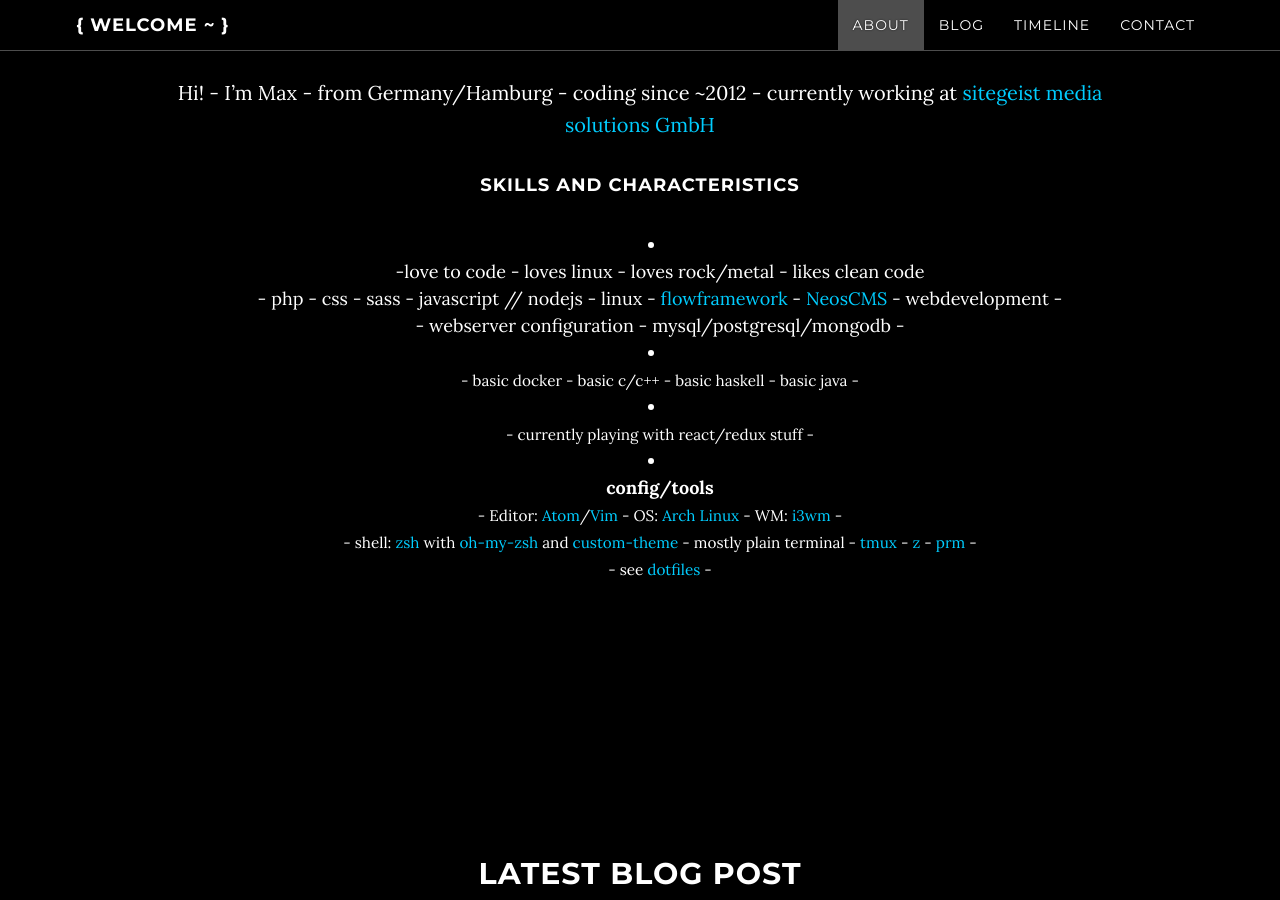
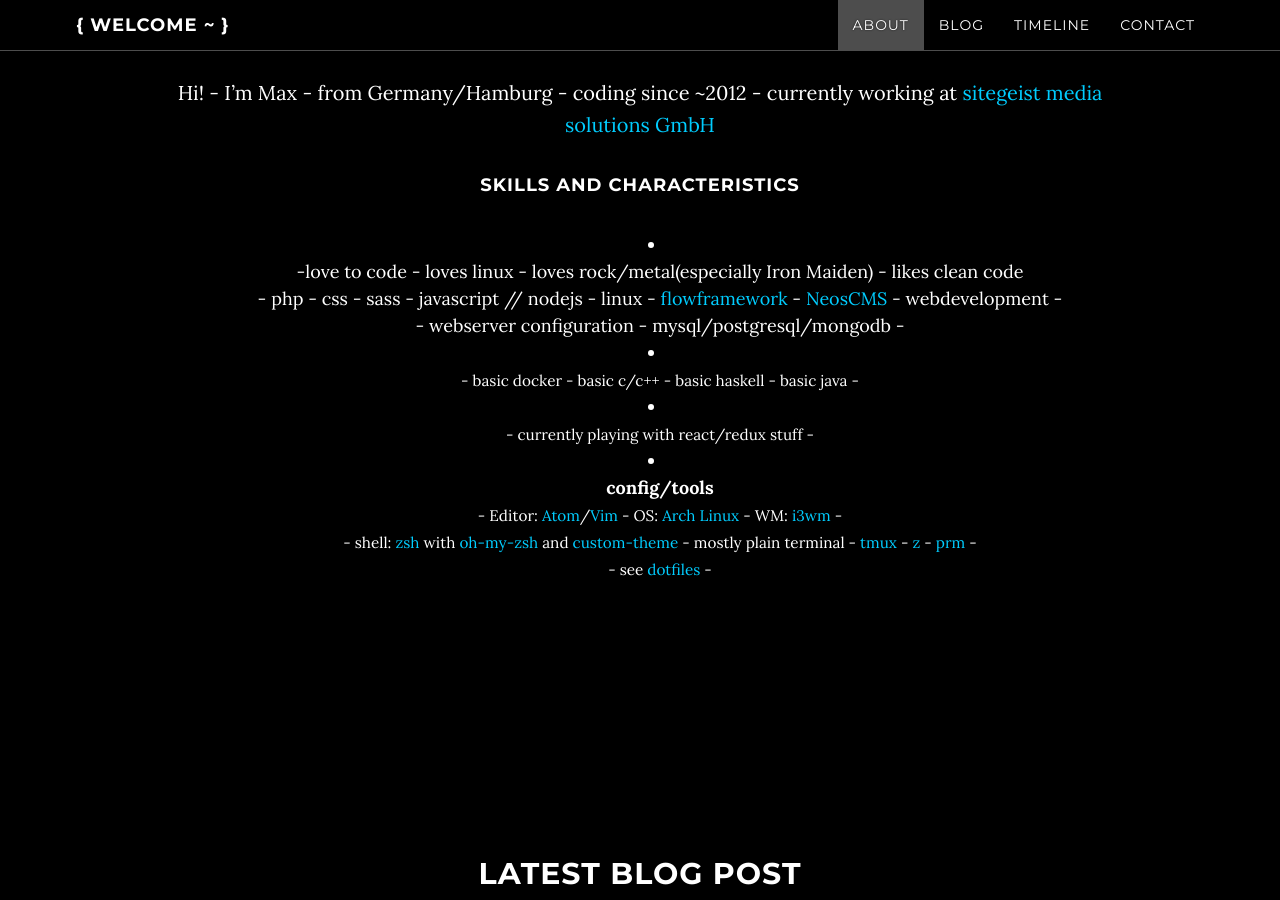
Before and after one commit to mstruebing/mstruebing.github.io, a Jekyll site: the page built from index.html, in a window 1280 px wide and 900 px high, scrolled down 1141 px. Built offline with Jekyll 4.4.1, drawn with Linux system fonts in a browser that asks for light colours; nearby versions of some CDN libraries.

Commit message:
add iron maiden :bath:

```diff
--- a/about.html
+++ b/about.html
@@ -9,7 +9,7 @@ Hi! - I'm Max - from Germany/Hamburg - coding since ~2012 - currently working at
 
 #### skills and characteristics
 - <br />
--love to code - loves linux - loves rock/metal - likes clean code
+-love to code - loves linux - loves rock/metal(especially Iron Maiden) - likes clean code
 <br /> - php - css - sass - javascript // nodejs - linux - [flowframework](https://www.neos.io/) - [NeosCMS](https://www.neos.io/) - webdevelopment - <br /> - webserver configuration - mysql/postgresql/mongodb -
 - <br />
 <small> -
```
